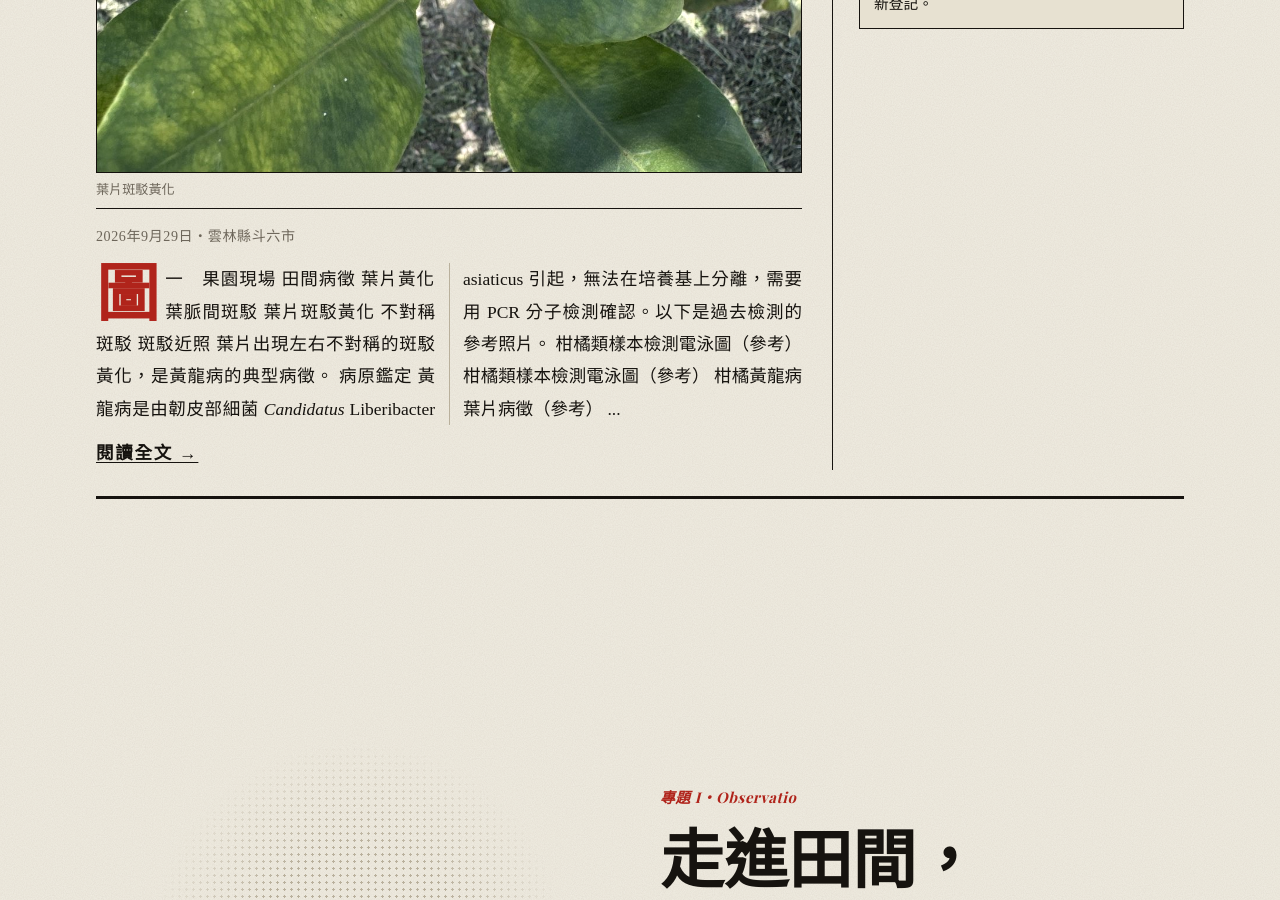
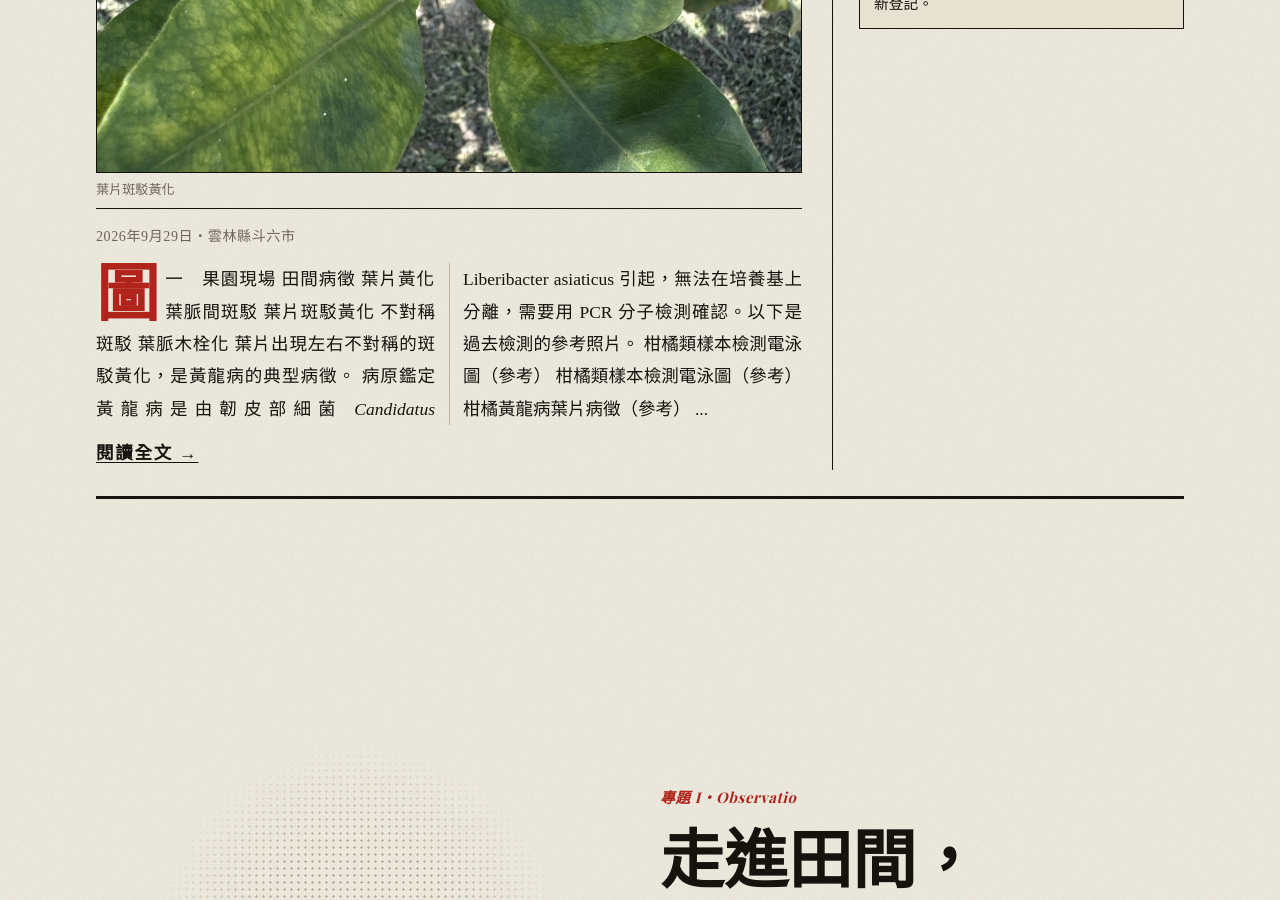
Before and after one commit to laijianren/laijianren.github.io, a Jekyll site: the page built from index.html, in a window 1280 px wide and 900 px high, scrolled down 727 px. Built offline with Jekyll 4.4.1, drawn with Linux system fonts in a browser that asks for light colours; some web fonts are replaced.

Commit message:
斗六文旦：圖說改為葉脈木栓化
Co-Authored-By: Claude Opus 5.5 (1M context) <noreply@anthropic.com>
Claude-Session: https://claude.ai/code/session_01XJGjkT6ynprrpQ61onDbZk

```diff
--- a/_cases/2026-09-29-douliu-pomelo-hlb.md
+++ b/_cases/2026-09-29-douliu-pomelo-hlb.md
@@ -17,7 +17,7 @@ cover_caption: 葉片斑駁黃化
 <figure class="photo"><img src="/assets/cases/2026-09-29-douliu-pomelo/04.jpg" alt="葉片葉脈間斑駁黃化"><figcaption>葉脈間斑駁</figcaption></figure>
 <figure class="photo"><img src="/assets/cases/2026-09-29-douliu-pomelo/05.jpg" alt="葉片斑駁黃化"><figcaption>葉片斑駁黃化</figcaption></figure>
 <figure class="photo"><img src="/assets/cases/2026-09-29-douliu-pomelo/06.jpg" alt="多片葉片出現不對稱斑駁"><figcaption>不對稱斑駁</figcaption></figure>
-<figure class="photo"><img src="/assets/cases/2026-09-29-douliu-pomelo/07.jpg" alt="成熟葉片斑駁黃化近照"><figcaption>斑駁近照</figcaption></figure>
+<figure class="photo"><img src="/assets/cases/2026-09-29-douliu-pomelo/07.jpg" alt="葉脈木栓化"><figcaption>葉脈木栓化</figcaption></figure>
 </div>
 
 葉片出現左右不對稱的斑駁黃化，是黃龍病的典型病徵。
```
